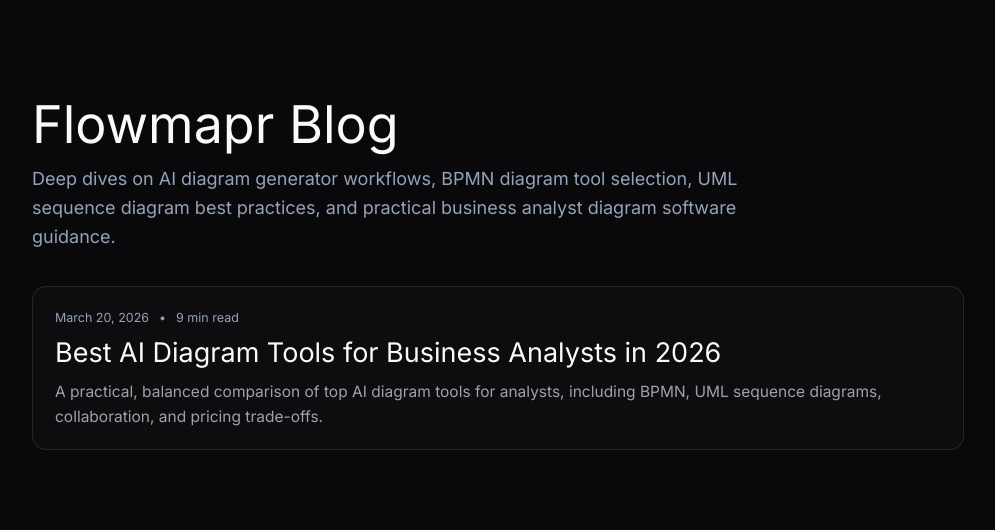
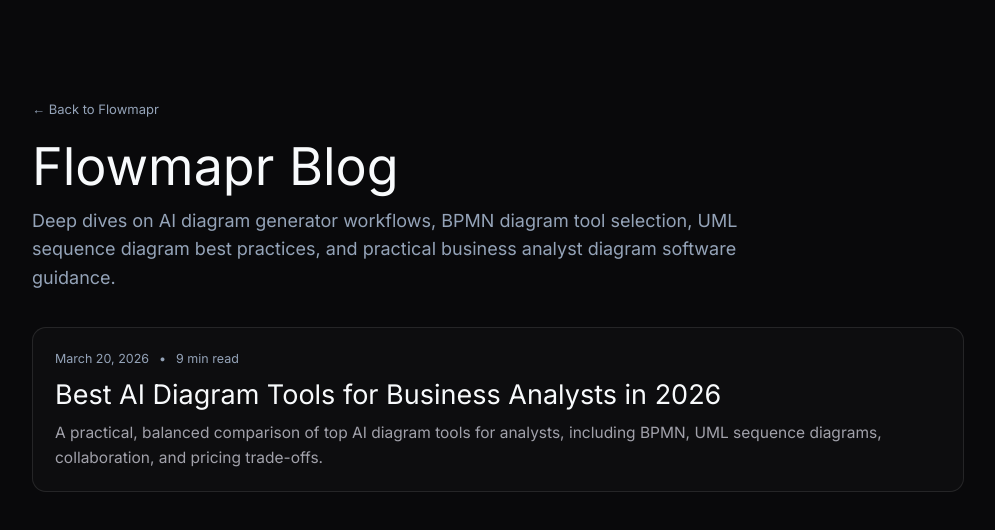
Before and after one commit to alinattr/flowmapr, a Next.js app: page /blog in a window 1280 px wide. Shown: the top 530 px of the page, without its empty margins (142-1137 px from the left). Built offline with nearby package versions, Linux system fonts and the light colour scheme.

Commit message:
fix: settings back button, blog back buttons, project rename error handling

```diff
--- a/src/app/blog/[slug]/page.tsx
+++ b/src/app/blog/[slug]/page.tsx
@@ -131,7 +131,7 @@
               textDecoration: 'none',
             }}
           >
-            ← Back to blog
+            ← Back to Blog
           </Link>
         </div>
 
--- a/src/app/blog/page.tsx
+++ b/src/app/blog/page.tsx
@@ -20,6 +20,21 @@
       }}
     >
       <div style={{ maxWidth: 980, margin: '0 auto', padding: '96px 24px 64px' }}>
+        <Link
+          href="/"
+          style={{
+            display: 'inline-block',
+            marginBottom: 18,
+            color: '#94A3B8',
+            fontSize: 13,
+            textDecoration: 'none',
+            transition: 'color 0.15s ease',
+          }}
+          onMouseEnter={e => (e.currentTarget.style.color = '#E2E8F0')}
+          onMouseLeave={e => (e.currentTarget.style.color = '#94A3B8')}
+        >
+          ← Back to Flowmapr
+        </Link>
         <h1
           style={{
             fontSize: 'clamp(34px, 5vw, 52px)',
--- a/src/components/diagram/FeedbackBar.tsx
+++ b/src/components/diagram/FeedbackBar.tsx
@@ -1,5 +1,5 @@
 'use client'
-import { useState } from 'react'
+import { useEffect, useState } from 'react'
 import { createClient } from '@/lib/supabase/client'
 
 const REASONS = [
@@ -23,6 +23,22 @@
   const [showReasons, setShowReasons] = useState(false)
   const [submitted, setSubmitted] = useState(false)
   const supabase = createClient()
+
+  useEffect(() => {
+    if (!diagramId || !userId) return
+    supabase
+      .from('generation_feedback')
+      .select('rating')
+      .eq('diagram_id', diagramId)
+      .eq('user_id', userId)
+      .maybeSingle()
+      .then(({ data }) => {
+        if (data?.rating) {
+          setRating(data.rating as 'up' | 'down')
+          setSubmitted(true)
+        }
+      })
+  }, [diagramId, userId, supabase])
 
   async function submit(r: 'up' | 'down', reason?: string) {
     setRating(r)
--- a/src/components/settings/SettingsPage.tsx
+++ b/src/components/settings/SettingsPage.tsx
@@ -1,6 +1,7 @@
 'use client'
 
 import { useEffect, useState } from 'react'
+import Link from 'next/link'
 import { useRouter } from 'next/navigation'
 import { createClient } from '@/lib/supabase/client'
 import { toast } from 'sonner'
@@ -25,6 +26,7 @@
   Loader2,
   Trash2,
   ArrowUpRight,
+  ArrowLeft,
 } from 'lucide-react'
 
 interface SettingsPageProps {
@@ -228,6 +230,13 @@
       />
       <div className="flex-1 overflow-y-auto">
         <div className="mx-auto max-w-2xl px-6 py-8">
+          <Link
+            href="/workspace"
+            className="mb-6 flex w-fit items-center gap-2 text-sm text-muted-foreground transition-colors hover:text-foreground"
+          >
+            <ArrowLeft className="h-4 w-4" />
+            Back to workspace
+          </Link>
           <h1 className="text-[30px] font-semibold text-[var(--color-text-primary)]">
             Settings
           </h1>
--- a/src/components/shared/AppSidebar.tsx
+++ b/src/components/shared/AppSidebar.tsx
@@ -4,6 +4,7 @@
 import Link from 'next/link'
 import { usePathname, useRouter } from 'next/navigation'
 import { Plus, ChevronRight, MoreHorizontal, Pencil, Trash2, Check, X, ArrowUpRight, MessageCircle } from 'lucide-react'
+import { toast } from 'sonner'
 import { useTheme } from '@/lib/theme/ThemeProvider'
 import { GenerateDialog } from '@/components/workspace/GenerateDialog'
 import { NewArtifactModal } from '@/components/workspace/NewArtifactModal'
@@ -215,10 +216,17 @@
   const confirmRename = async (projectId: string) => {
     const name = renameValue.trim()
     if (name) {
-      await renameProject(projectId, name)
-      setProjects(prev => prev.map(p => p.id === projectId ? { ...p, name } : p))
+      const success = await renameProject(projectId, name)
+      if (success) {
+        setProjects(prev => prev.map(p => p.id === projectId ? { ...p, name } : p))
+        setRenamingProject(null)
+      } else {
+        // keep edit mode open, show error
+        toast.error('Failed to rename project. Please try again.')
+      }
+    } else {
+      setRenamingProject(null)
     }
-    setRenamingProject(null)
   }
 
   // ── Delete project ──────────────────────────────────────────────────────────
--- a/src/lib/subscriptions/checkGenerationLimit.ts
+++ b/src/lib/subscriptions/checkGenerationLimit.ts
@@ -16,23 +16,16 @@
 
 export async function checkGenerationLimit(userId: string): Promise<GenerationLimitCheck> {
   const admin = createAdminClient()
-  const { data: sub, error } = await admin
+  const { data: sub } = await admin
     .from('subscriptions')
     .select('plan, monthly_limit, generations_used')
     .eq('user_id', userId)
     .maybeSingle()
 
-  console.log('[checkGenerationLimit] userId:', userId)
-  console.log('[checkGenerationLimit] sub:', JSON.stringify(sub))
-  console.log('[checkGenerationLimit] error:', error)
-
   const plan = normalizePlan(sub?.plan)
   const limit = Number(sub?.monthly_limit ?? PLANS[plan].generation_limit)
 
   let used = Number(sub?.generations_used ?? 0)
-
-  console.log('[checkGenerationLimit] plan:', plan, 'limit:', limit, 'used:', used)
-  console.log('[checkGenerationLimit] allowed:', used < limit)
 
   // No subscription row yet: enforce Free via generation_log count.
   if (!sub) {
@@ -44,7 +37,6 @@
       .gte('created_at', start)
       .lt('created_at', end)
     used = count ?? 0
-    console.log('[checkGenerationLimit] fallback generation_log count used:', used)
   }
 
   return {
```
